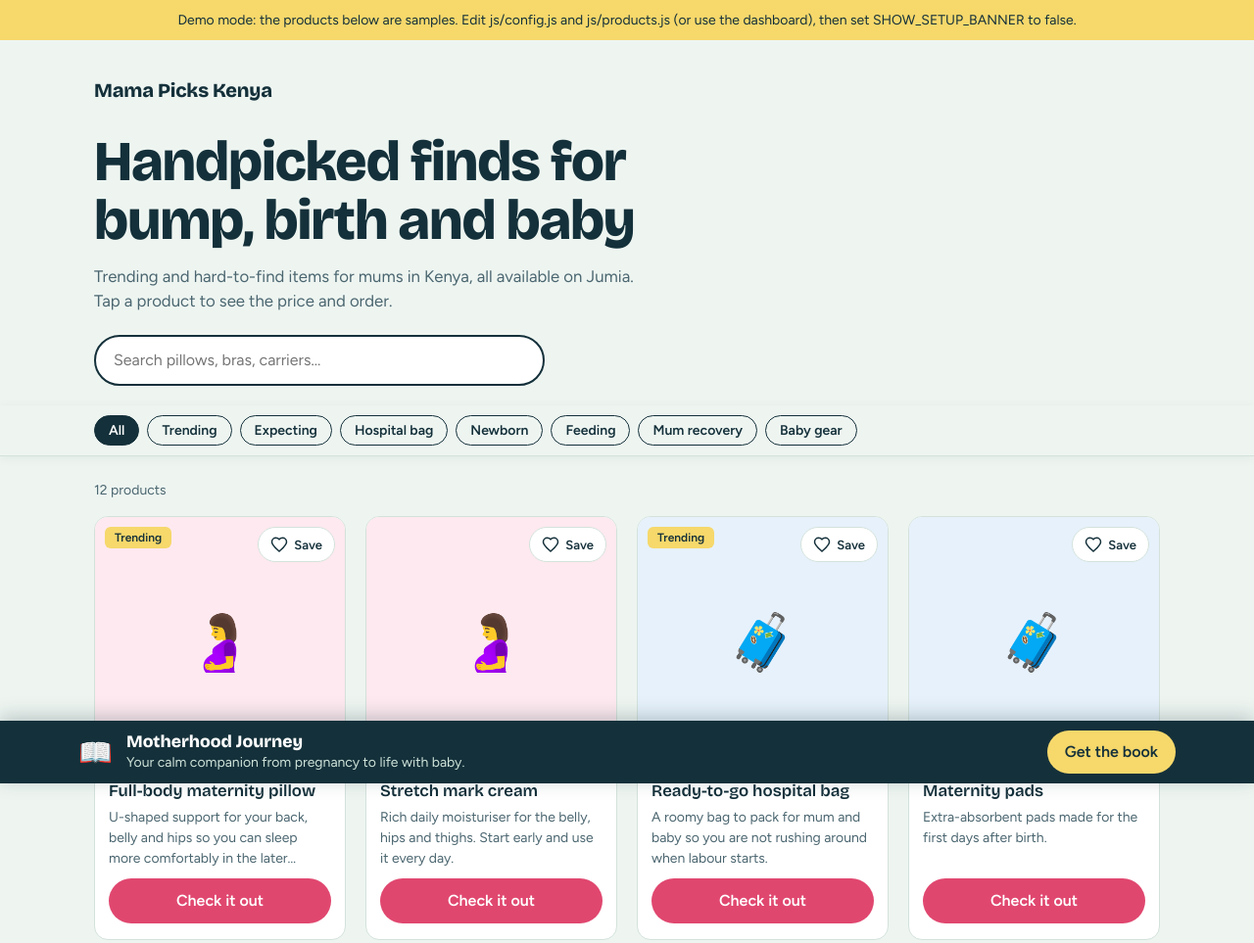
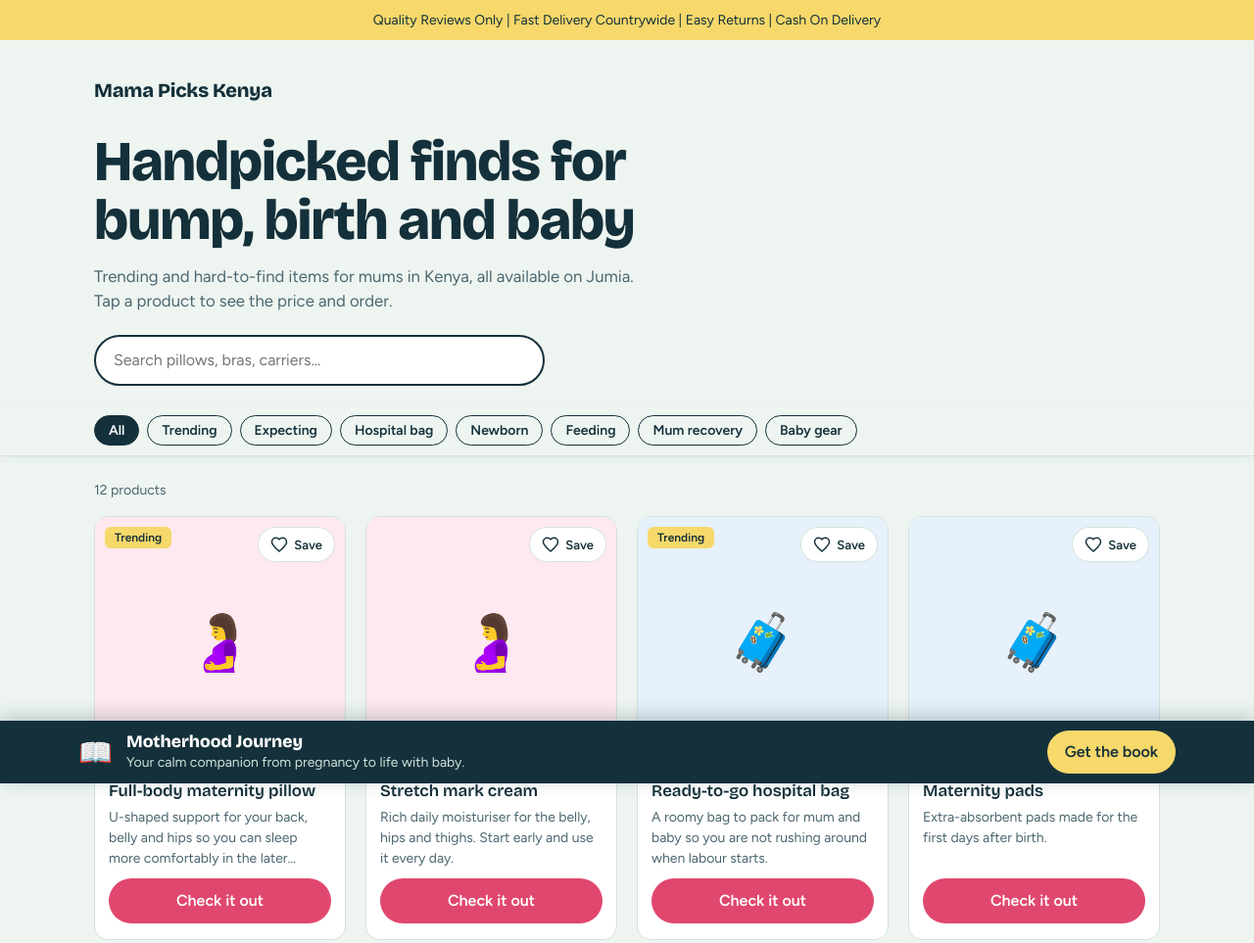
Before and after one commit to Murumbaron/Mamas_picks, a plain HTML site: page index.html in a window 1280 px wide. Shown: the top 963 px of the page at 98% size. Drawn offline with nearby package versions, Linux system fonts and the light colour scheme; no server answers.

Commit message:
Update index.html

```diff
--- a/index.html
+++ b/index.html
@@ -13,7 +13,7 @@
 <body>
 
 <div class="setup-banner" id="setupBanner" hidden>
-  Demo mode: the products below are samples. Edit js/config.js and js/products.js (or use the dashboard), then set SHOW_SETUP_BANNER to false.
+  Quality Reviews Only | Fast Delivery Countrywide | Easy Returns | Cash On Delivery
 </div>
 
 <header class="hero">
```
